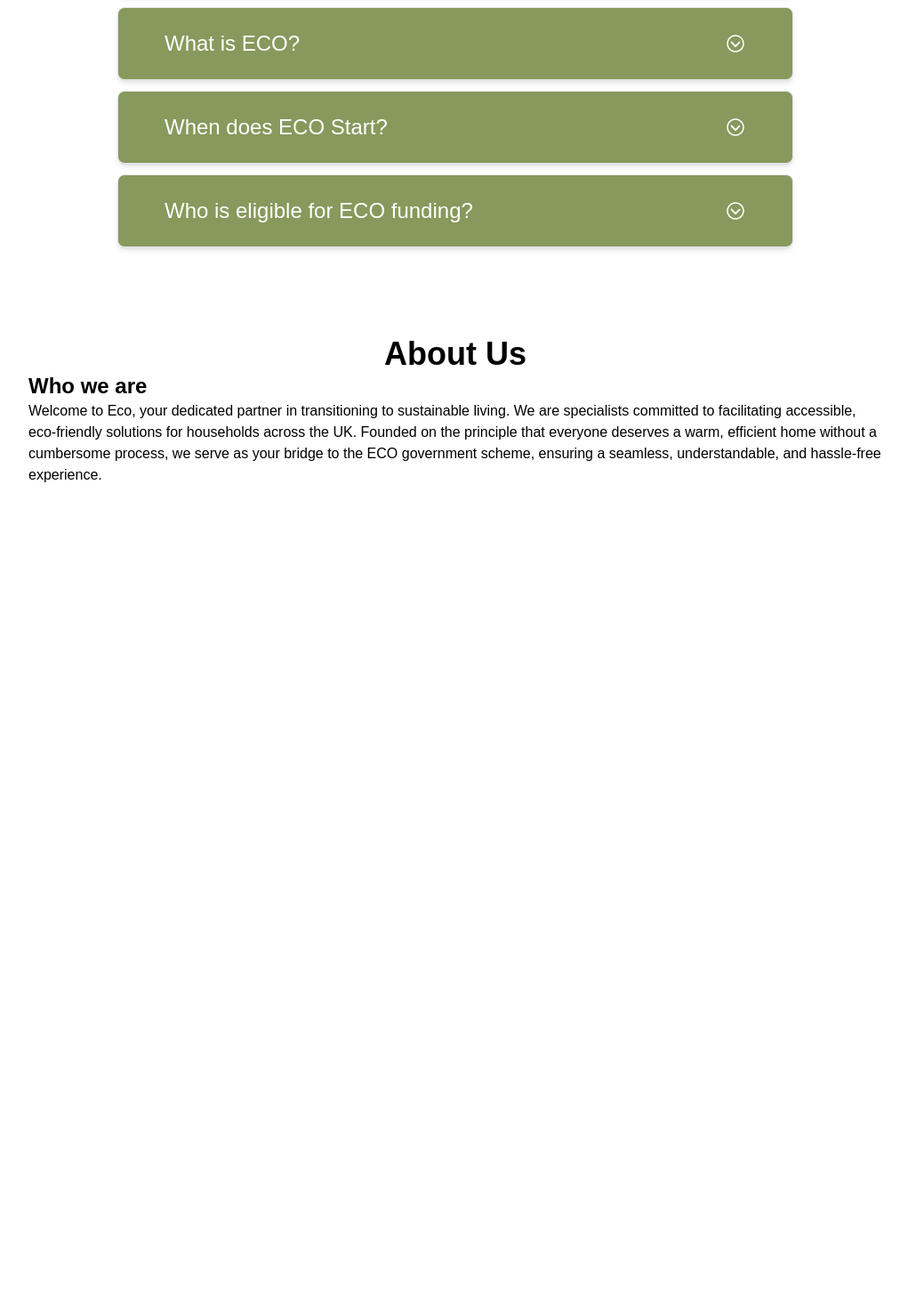
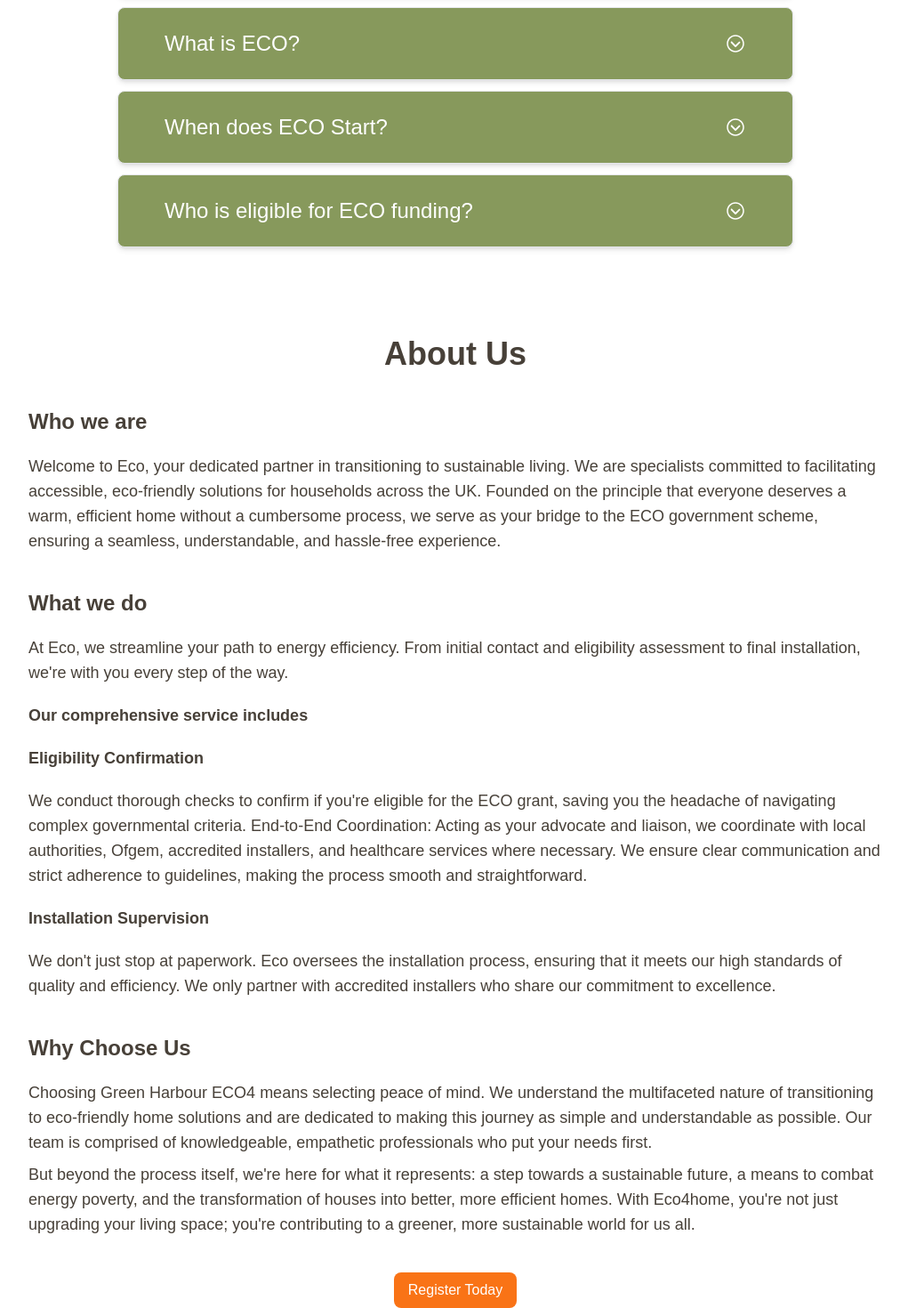
Before and after one commit to UzairChaudhary/Green-Harbour, a Next.js app: page / in a window 1280 px wide. Shown: the part 4623-6093 px from the top of the page at 89% size, without its empty margins (128-1149 px from the left). Before the commit the page ends 5169 px from the top, so only its background shows below. Built offline with nearby package versions, Linux system fonts and the light colour scheme.

Commit message:
modify about us section

```diff
--- a/components/LandingPage/aboutus.js
+++ b/components/LandingPage/aboutus.js
@@ -1,11 +1,33 @@
 import React from 'react'
+import Button from '../common/button'
 
 export default function Aboutus() {
   return (
-    <div className='flex font-proxima-nova flex-col mx-40 mt-20'>
+    <div className='flex font-proxima-nova text-mud_color flex-col mx-40 mt-20'>
         <h1 className='text-4xl flex justify-center font-extrabold '>About Us</h1>
-        <h1 className='text-2xl font-bold'>Who we are</h1>
-        <p className='text-base'>Welcome to Eco, your dedicated partner in transitioning to sustainable living. We are specialists committed to facilitating accessible, eco-friendly solutions for households across the UK. Founded on the principle that everyone deserves a warm, efficient home without a cumbersome process, we serve as your bridge to the ECO government scheme, ensuring a seamless, understandable, and hassle-free experience.</p>
+
+        <h1 className='text-2xl font-bold mt-10'>Who we are</h1>
+        <p className='text-lg mt-5'>Welcome to Eco, your dedicated partner in transitioning to sustainable living. We are specialists committed to facilitating accessible, eco-friendly solutions for households across the UK. Founded on the principle that everyone deserves a warm, efficient home without a cumbersome process, we serve as your bridge to the ECO government scheme, ensuring a seamless, understandable, and hassle-free experience.</p>
+
+        <h1 className='text-2xl font-bold mt-10'>What we do</h1>
+        <p className='text-lg mt-5'>At Eco, we streamline your path to energy efficiency. From initial contact and eligibility assessment to final installation, we{`'`}re with you every step of the way. </p>
+
+        <h1 className='text-lg mt-5 font-bold'>Our comprehensive service includes</h1>
+
+        <h1 className='text-lg mt-5 font-bold'>Eligibility Confirmation</h1>
+        <p className='text-lg mt-5'>We conduct thorough checks to confirm if you{`'`}re eligible for the ECO grant, saving you the headache of navigating complex governmental criteria.
+            End-to-End Coordination: Acting as your advocate and liaison, we coordinate with local authorities, Ofgem, accredited installers, and healthcare services where necessary. We ensure clear communication and strict adherence to guidelines, making the process smooth and straightforward.</p>
+
+        <h1 className='text-lg mt-5 font-bold'>Installation Supervision</h1>
+        <p  className='text-lg mt-5'>We don{`'`}t just stop at paperwork. Eco oversees the installation process, ensuring that it meets our high standards of quality and efficiency. We only partner with accredited installers who share our commitment to excellence.</p>
+
+        <h1 className='text-2xl font-bold mt-10'>Why Choose Us</h1>
+        <p className='text-lg mt-5'>Choosing Green Harbour ECO4 means selecting peace of mind. We understand the multifaceted nature of transitioning to eco-friendly home solutions and are dedicated to making this journey as simple and understandable as possible. Our team is comprised of knowledgeable, empathetic professionals who put your needs first.</p>
+        <p className="text-lg mt-2"> But beyond the process itself, we{`'`}re here for what it represents: a step towards a sustainable future, a means to combat energy poverty, and the transformation of houses into better, more efficient homes. With Eco4home, you{`'`}re not just upgrading your living space; you{`'`}re contributing to a greener, more sustainable world for us all.</p>
+
+        <div className='flex justify-center mt-10'>
+            <Button/>
+        </div>
     </div>
   )
 }
```
